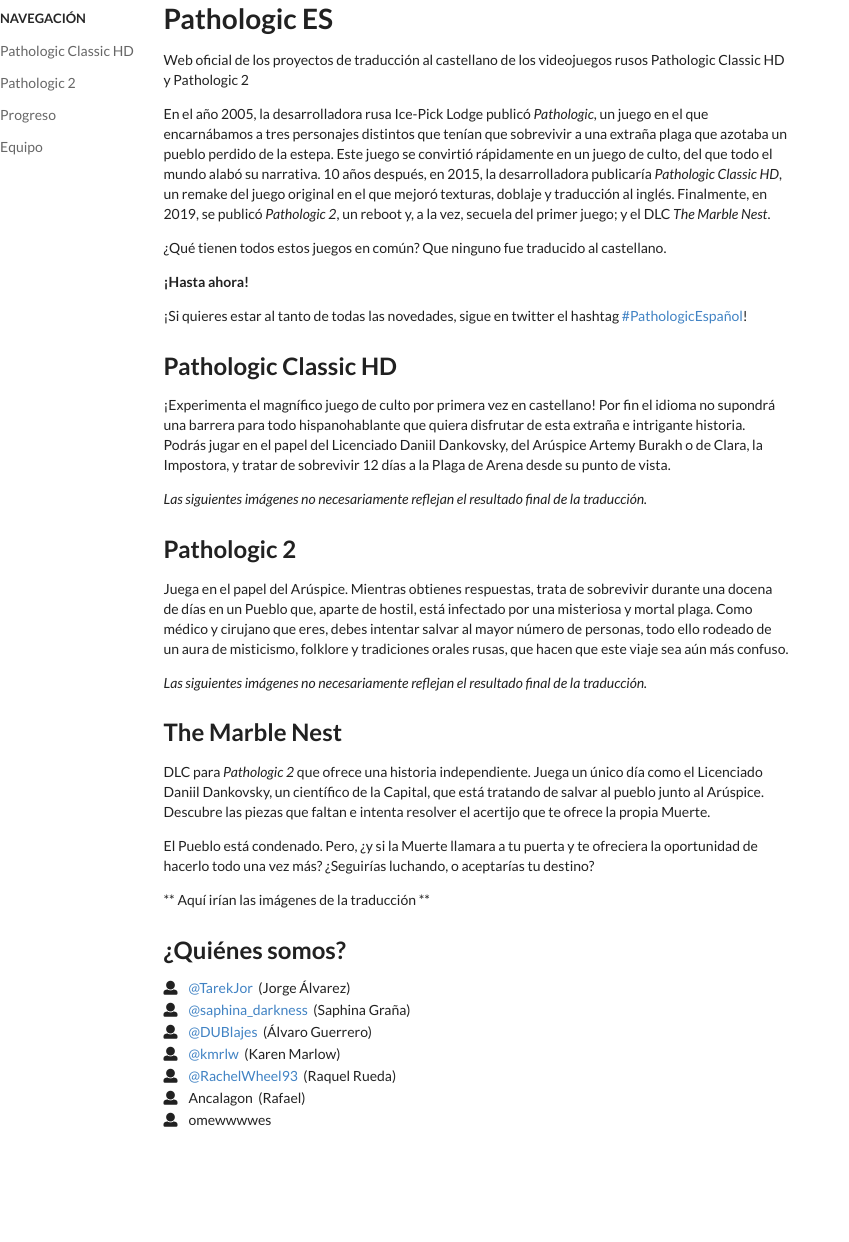
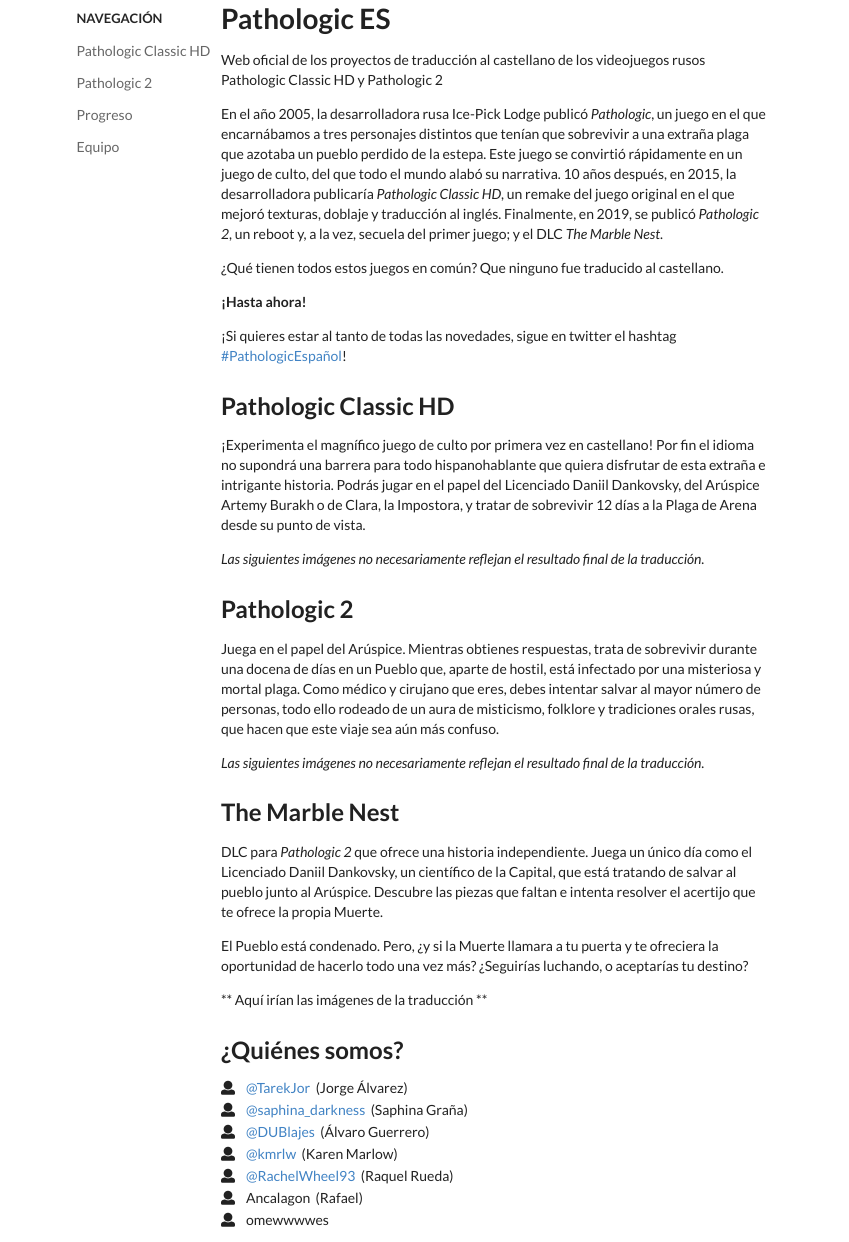
Before and after one commit to pathologic-es/pathologic-es.github.io, a Jekyll site: the page built from index.md, in a window 1280 px wide. Shown: the whole page, without its empty margins (0-849 px from the left). Built offline with Jekyll 4.4.1, drawn with Linux system fonts in a browser that asks for light colours; before the commit the page ends 1142 px from its top, so only the background shows below that.

Commit message:
Update default.html

```diff
--- a/_layouts/default.html
+++ b/_layouts/default.html
@@ -9,7 +9,7 @@
 	<link rel="stylesheet" href="https://cdnjs.cloudflare.com/ajax/libs/semantic-ui/2.4.1/semantic.min.css" integrity="sha512-8bHTC73gkZ7rZ7vpqUQThUDhqcNFyYi2xgDgPDHc+GXVGHXq+xPjynxIopALmOPqzo9JZj0k6OqqewdGO3EsrQ==" crossorigin="anonymous" />
 	<script src="https://cdnjs.cloudflare.com/ajax/libs/semantic-ui/2.4.1/semantic.min.js" integrity="sha512-dqw6X88iGgZlTsONxZK9ePmJEFrmHwpuMrsUChjAw1mRUhUITE5QU9pkcSox+ynfLhL15Sv2al5A0LVyDCmtUw==" crossorigin="anonymous"></script>
 	<body>
-		<div class="grid container">
+		<div class="ui grid container">
 			<div class="ui grid">
 				<div class="two wide column">
 					{% include navigation.html %}
```
